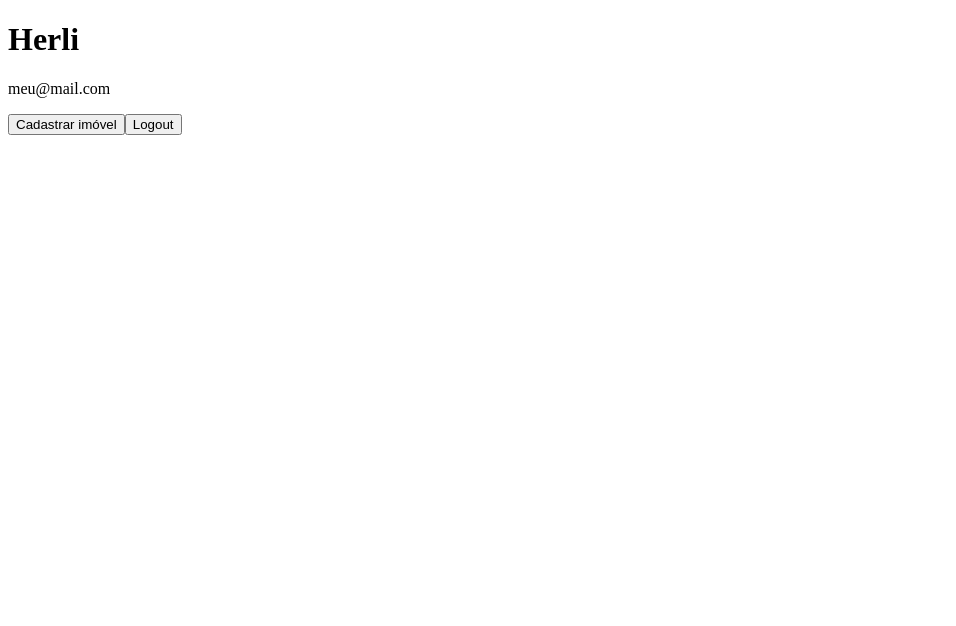
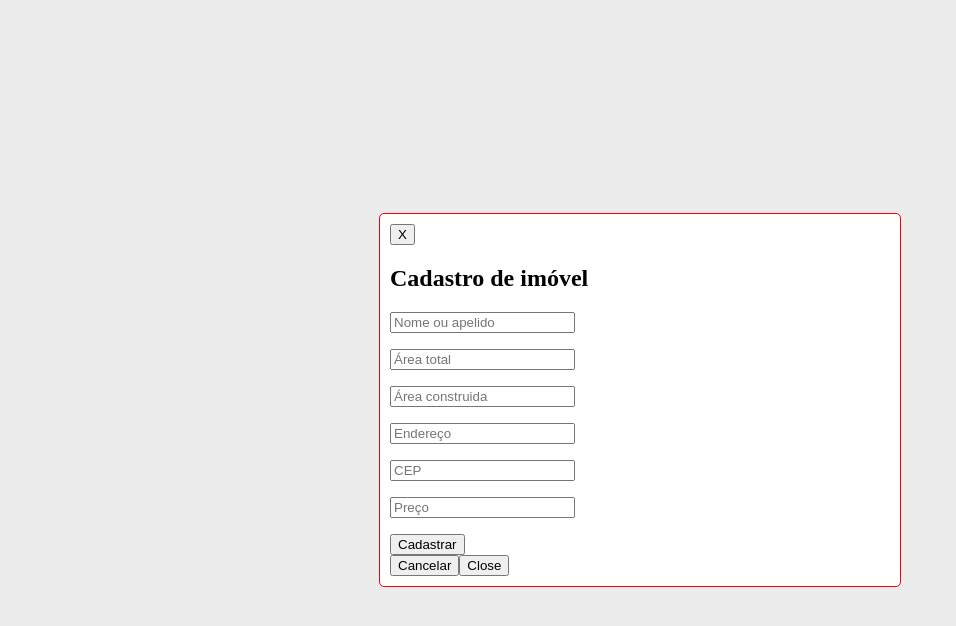
Before and after one commit to HerliKhoury/front_bee_herli, a React (Create React App) app: page /dashboard in a window 1280 px wide. Both pictures are taken after a click on the button "Cadastrar imóvel". Shown: the top 626 px of the page, without its empty margins (0-956 px from the left). Built offline with nearby package versions, Linux system fonts and the light colour scheme.

Commit message:
Feature: Property register Modal

```diff
--- a/package.json
+++ b/package.json
@@ -10,6 +10,7 @@
     "react": "^18.2.0",
     "react-dom": "^18.2.0",
     "react-hook-form": "^7.45.4",
+    "react-modal": "^3.16.1",
     "react-router-dom": "^6.15.0",
     "react-scripts": "5.0.1",
     "web-vitals": "^2.1.4",
@@ -44,6 +45,7 @@
     "@types/node": "^20.5.6",
     "@types/react": "^18.2.21",
     "@types/react-dom": "^18.2.7",
+    "@types/react-modal": "^3.16.0",
     "@types/react-router-dom": "^5.3.3",
     "typescript": "^5.2.2"
   }
--- a/src/App.tsx
+++ b/src/App.tsx
@@ -1,3 +1,4 @@
+import { PropertyProvider } from './Providers/propertyContext/property.context';
 import { UserProvider } from './Providers/userContext/user.context';
 import { AppRoutes } from './Routes/App.routes';
 
@@ -5,7 +6,9 @@ function App() {
   return (
     <div>
       <UserProvider>
-        <AppRoutes/>
+        <PropertyProvider>
+          <AppRoutes/>
+        </PropertyProvider>
       </UserProvider>
     </div>
   );
--- a/src/Components/Forms/EditProperty.form.tsx
+++ b/src/Components/Forms/EditProperty.form.tsx
@@ -2,7 +2,7 @@
 import { propertySchemaOptional } from "../../Schemas/property.schemas";
 import { GenericPropertyForm } from "./GenericProperty.form";
 
-export const RegisterPropertyForm = () => {
+export const EditPropertyForm = () => {
 
     /* function onSubmit(data: TProperty){
         console.log(data);
--- a/src/Components/Header/Header.component.tsx
+++ b/src/Components/Header/Header.component.tsx
@@ -1,7 +1,11 @@
+import { useContext } from "react";
+import { PropertyContext } from "../../Providers/propertyContext/property.context";
 
 export const Header = (
     props: { userName: string, userEmail: string}
 ) => {
+
+    const { toggleRegisFlag } = useContext(PropertyContext);
 
     return(
         <div>
@@ -11,12 +15,9 @@ export const Header = (
                     <p>{props.userEmail}</p>
                 </div>
                 <div>
-                    <button>Cadastrar imóvel</button>
+                    <button onClick={toggleRegisFlag}>Cadastrar imóvel</button>
                     <button>Logout</button>
                 </div>
-            </div>
-            <div>
-                {/* fazer a lógica dos cards aqui */}
             </div>
         </div>
     );
--- /dev/null
+++ b/src/Components/Modals/createProperty.modal.tsx
@@ -0,0 +1,24 @@
+import { useContext } from "react";
+import { RegisterPropertyForm } from "../Forms/RegisterProperty.form";
+import Modal from "react-modal";
+import { PropertyContext } from "../../Providers/propertyContext/property.context";
+import "./modal.style.css";
+
+export const CreatePropertyModal = () => {
+    const {flagRegisForm, toggleRegisFlag} = useContext(PropertyContext);
+
+
+
+    return  (
+        <Modal
+            isOpen={flagRegisForm}
+            onRequestClose={toggleRegisFlag}
+            overlayClassName="modal-overlay"
+            className="modal-content"
+        >
+            <button onClick={toggleRegisFlag}>X</button>
+            <RegisterPropertyForm/>
+            <button onClick={toggleRegisFlag}>Close</button>
+        </Modal>
+    );
+};
--- /dev/null
+++ b/src/Components/Modals/modal.style.css
@@ -0,0 +1,21 @@
+.modal-overlay{
+    background: #ececec;
+    position: fixed;
+    top: 0;
+    bottom: 0;
+    right: 0;
+    left: 0;
+    display: flex;
+    align-items: center;
+    justify-content: center;
+}
+
+.modal-content{
+    width: 90%;
+    max-width: 500px;
+    background-color: white;
+    border: 1px solid red;
+    height: fit-content;
+    padding: 10px;
+    border-radius: 5px;
+}
--- a/src/Interfaces/userProvider.interfaces.ts
+++ b/src/Interfaces/userProvider.interfaces.ts
@@ -1,4 +1,3 @@
-
 export type TDefaultProviderProps = {
     children: React.ReactNode;
 };
--- a/src/Pages/dashBoard.page.tsx
+++ b/src/Pages/dashBoard.page.tsx
@@ -1,8 +1,10 @@
 import { Header } from "../Components/Header/Header.component";
+import { CreatePropertyModal } from "../Components/Modals/createProperty.modal";
 
 export const DashBoard = () => {
     return(
         <div>
+            <CreatePropertyModal/>
             <Header userName="Herli" userEmail="meu@mail.com"/>
             {/* lógica dos cards ou vazio */}
         </div>
--- /dev/null
+++ b/src/Providers/propertyContext/property.context.tsx
@@ -0,0 +1,27 @@
+import { createContext, useState } from "react";
+import { TDefaultProviderProps, TProviderContext } from "../../Interfaces/propertyProvider.interfaces";
+export const PropertyContext = createContext({} as TProviderContext);
+
+export const PropertyProvider = ({children}: TDefaultProviderProps) => {
+    const [flagRegisForm, setFlagRegisForm] = useState(false);
+    const [flagEditForm, setFlagEditForm] = useState(false);
+
+    function toggleRegisFlag(){
+        setFlagRegisForm(!flagRegisForm);
+    };
+
+    function toggleEditFlag(){
+        setFlagEditForm(!flagEditForm);
+    };
+
+    return(
+        <PropertyContext.Provider value = {{
+            toggleRegisFlag,
+            toggleEditFlag,
+            flagEditForm,
+            flagRegisForm
+        }}>
+            {children}
+        </PropertyContext.Provider>
+    );
+};
```
Also changed, not shown: src/Interfaces/propertyProvider.interfaces.ts (added, +10 -0 lines), 1 other file (tests, documents, lock files or other folders).
